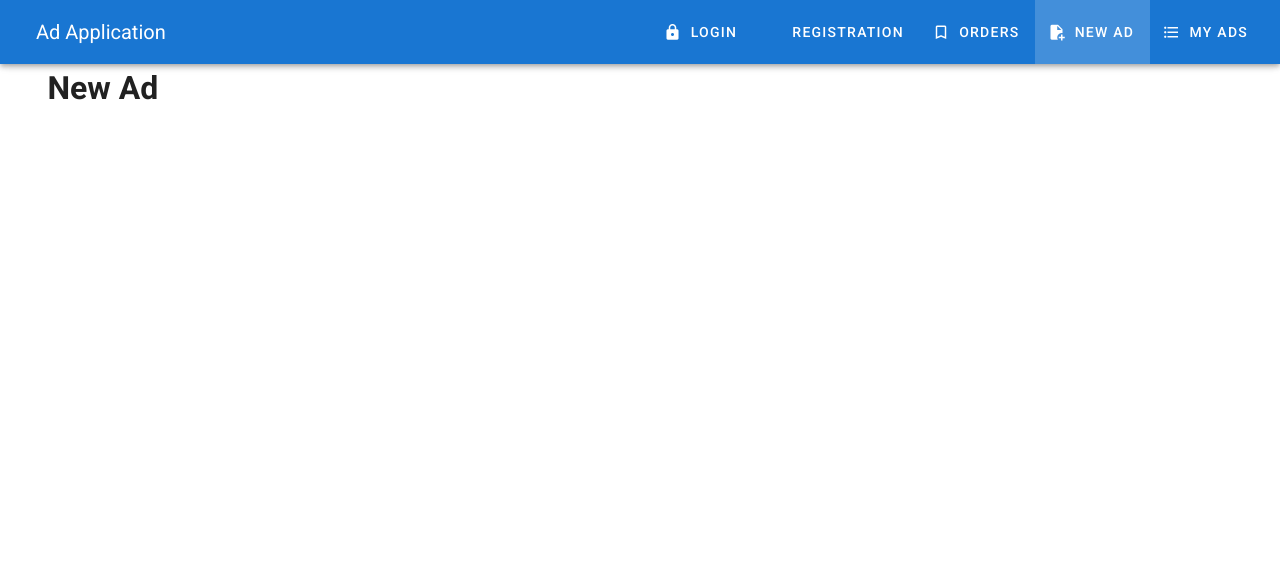
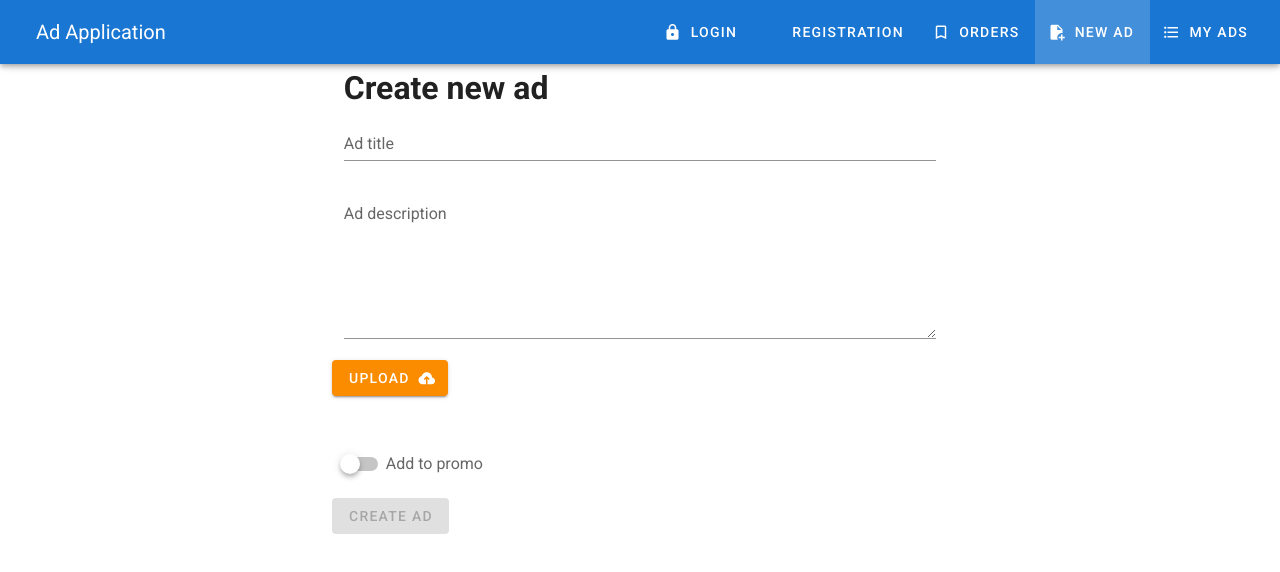
Before and after one commit to alexnas/vue-ad-project, a Vue app: page /new in a window 1280 px wide. Shown: the top 572 px of the page. Built offline with nearby package versions, Linux system fonts and the light colour scheme.

Commit message:
Fill the page (NewAd) with Ad Creation Form.

```diff
--- a/src/components/Ads/NewAd.vue
+++ b/src/components/Ads/NewAd.vue
@@ -1,8 +1,56 @@
 <template>
   <v-container>
     <v-layout row>
-      <v-flex xs12>
-        <h1>New Ad</h1>
+      <v-flex xs12 sm6 offset-sm3>
+        <h1 class="text-secondary mb3">Create new ad</h1>
+        <v-form ref="form" v-model="valid" validation class="mb-3">
+          <v-text-field
+            label="Ad title"
+            name="title"
+            type="text"
+            v-model="title"
+            required
+            :rules="[v => !!v || 'Title is required']"
+          ></v-text-field>
+
+          <v-textarea
+            label="Ad description"
+            name="description"
+            type="text"
+            v-model="description"
+            :rules="[v => !!v || 'Description is required']"
+          ></v-textarea>
+        </v-form>
+        <v-layout row mb-3>
+          <v-flex xs12>
+            <v-btn class="warning">
+              Upload
+              <v-icon right>mdi-cloud-upload</v-icon>
+            </v-btn>
+          </v-flex>
+        </v-layout>
+        <v-layout row>
+          <v-flex xs12>
+            <img src="" height="100" />
+          </v-flex>
+        </v-layout>
+        <v-layout row>
+          <v-flex xs12>
+            <v-switch
+              v-model="promo"
+              class="mx-2"
+              label="Add to promo"
+              color="primary"
+            ></v-switch>
+          </v-flex>
+        </v-layout>
+        <v-layout row>
+          <v-flex xs12>
+            <v-btn :disabled="!valid" class="success" @click="createAd">
+              Create ad
+            </v-btn>
+          </v-flex>
+        </v-layout>
       </v-flex>
     </v-layout>
   </v-container>
@@ -11,10 +59,28 @@
 <script>
 export default {
   data() {
-    return {};
+    return {
+      title: "",
+      description: "",
+      promo: false,
+      valid: false
+    };
+  },
+  methods: {
+    createAd() {
+      console.log("createAd");
+      if (this.$refs.form.validate()) {
+        // logic
+        const ad = {
+          title: this.title,
+          description: this.description,
+          promo: this.promo
+        };
+        console.log("ad", ad);
+      }
+    }
   }
 };
 </script>
 
-<style>
-</style>
+<style></style>
--- a/src/components/User/Orders.vue
+++ b/src/components/User/Orders.vue
@@ -1,8 +1,27 @@
 <template>
   <v-container>
     <v-layout row>
-      <v-flex xs12>
-        <h1>Orders</h1>
+      <v-flex xs12 sm6 offset-sm3>
+        <h1 class="text--secondary" mb3>Orders</h1>
+        <v-list subheader two-line flat>
+          <v-list-item avatar v-for="order in orders" :key="order.id">
+            <v-list-item-action>
+              <v-checkbox
+                color="success"
+                v-model="order.done"
+                @click="markDone(order)"
+              ></v-checkbox>
+            </v-list-item-action>
+
+            <v-list-item-content>
+              <v-list-item-title>{{ order.name }}</v-list-item-title>
+              <v-list-item-subtitle>{{ order.phone }}</v-list-item-subtitle>
+            </v-list-item-content>
+            <v-list-item-action>
+              <v-btn class="primary" :to="'/ad/' + order.adId">Open</v-btn>
+            </v-list-item-action>
+          </v-list-item>
+        </v-list>
       </v-flex>
     </v-layout>
   </v-container>
@@ -11,10 +30,24 @@
 <script>
 export default {
   data() {
-    return {};
+    return {
+      orders: [
+        {
+          id: "weoru32", // id for order
+          name: "Alex", // userName
+          phone: "8-921-212-2323",
+          adId: "123", // id for ad
+          done: false
+        }
+      ]
+    };
+  },
+  methods: {
+    markDone(order) {
+      order.done = true;
+    }
   }
 };
 </script>
 
-<style>
-</style>
+<style></style>
```
